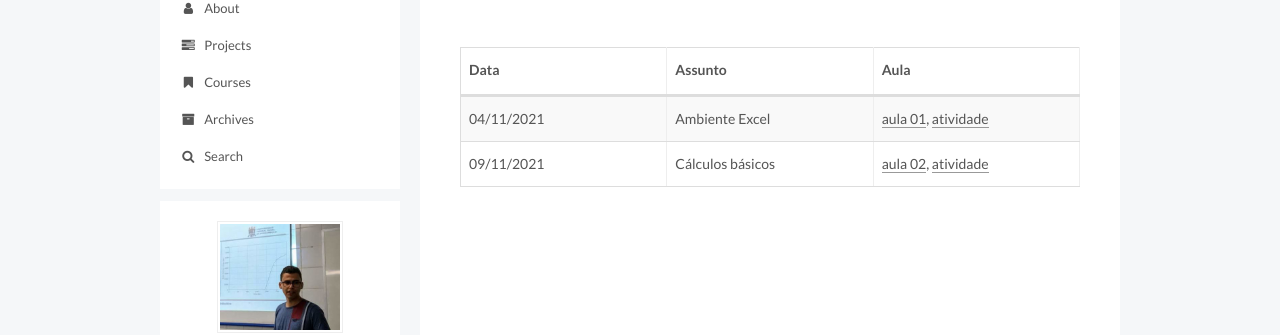
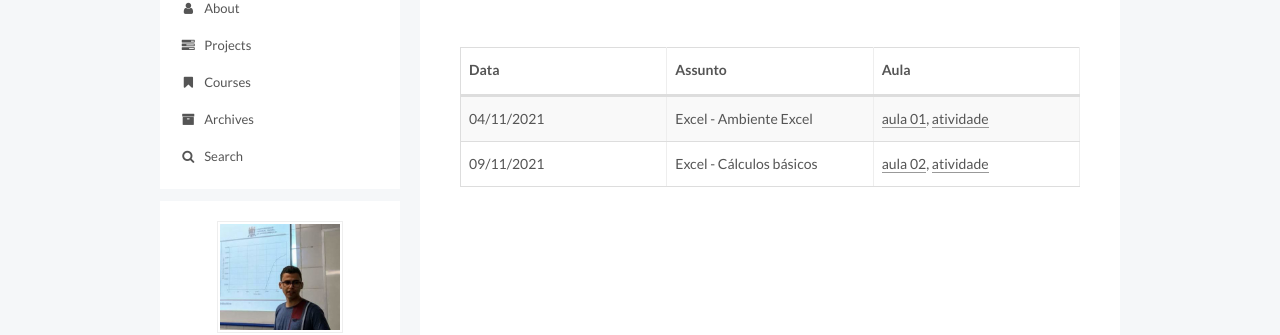
Before and after one commit to fdoliv/fdoliv.github.io, a Jekyll site: the page built from courses/did/index.md, in a window 1280 px wide. Shown: the part 158-493 px from the top of the page. Built offline with Jekyll 4.4.1, drawn with Linux system fonts in a browser that asks for light colours.

Commit message:
Aulas 02

```diff
--- a/courses/did/index.md
+++ b/courses/did/index.md
@@ -12,5 +12,5 @@ excerpt: Disciplina Documentos e integração de Dados da Escola Técnica Estadu
 
 | Data | Assunto | Aula |
 | --- | ------- | --- |
-| 04/11/2021 | Ambiente Excel | [aula 01]({{ site.url }}/assets/arquivos/did/aula01.pdf), [atividade]({{ site.url }}/assets/arquivos/did/atividade01.pdf) |
-| 09/11/2021 | Cálculos básicos | [aula 02]({{ site.url }}/assets/arquivos/did/aula01.pdf), [atividade]({{ site.url }}/assets/arquivos/did/atividade2.xlsx)|
+| 04/11/2021 | Excel - Ambiente Excel | [aula 01]({{ site.url }}/assets/arquivos/did/aula01.pdf), [atividade]({{ site.url }}/assets/arquivos/did/atividade01.pdf) |
+| 09/11/2021 | Excel - Cálculos básicos | [aula 02]({{ site.url }}/assets/arquivos/did/aula01.pdf), [atividade]({{ site.url }}/assets/arquivos/did/atividade2.xlsx)|
```
